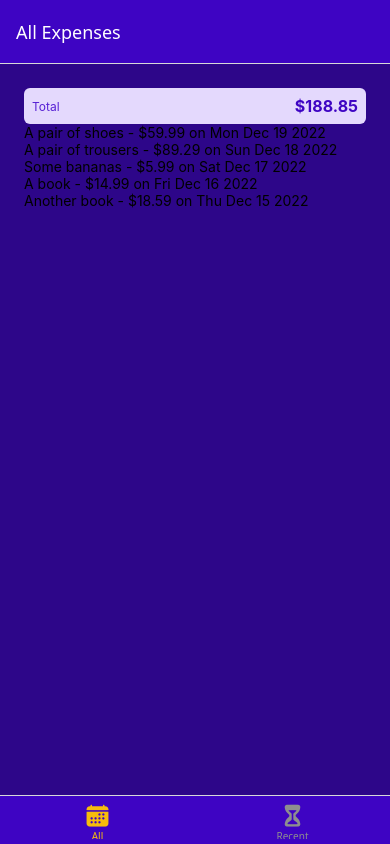
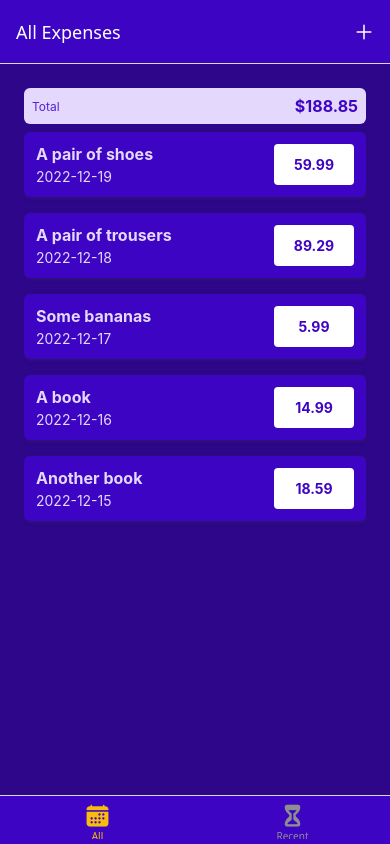
Before and after one commit to SarthakJain23/Expense-Management-RN, a React Native app: screen /AllExpenses in a window 390 px wide. Built offline with nearby package versions, Linux system fonts and the light colour scheme.

Commit message:
feat: enhance ExpenseCard with navigation and styling; add IconButton component; update ManageExpenseScreen for editing functionality

```diff
--- a/components/ExpenseCard.tsx
+++ b/components/ExpenseCard.tsx
@@ -1,17 +1,82 @@
-import { Text } from "react-native";
-import { Expense } from "../configs/types";
+import { useNavigation } from "@react-navigation/native";
+import { NativeStackNavigationProp } from "@react-navigation/native-stack";
+import { Pressable, StyleSheet, Text, View } from "react-native";
+import { Expense, RootStackParamList } from "../configs/types";
+import { GlobalStyles } from "../constants/styles";
+import { getFormattedDate } from "../util/date";
 
 interface ExpenseCardProps {
   expense: Expense;
 }
 
 const ExpenseCard: React.FC<ExpenseCardProps> = ({ expense }) => {
+  const navigation =
+    useNavigation<NativeStackNavigationProp<RootStackParamList>>();
+
+  const handlePress = () => {
+    navigation.navigate("ManageExpense", {
+      expenseId: expense.id,
+    });
+  };
+
   return (
-    <Text>
-      {expense.description} - ${expense.amount.toFixed(2)} on{" "}
-      {expense.date.toDateString()}
-    </Text>
+    <Pressable
+      onPress={handlePress}
+      style={({ pressed }) => pressed && styles.pressed}
+    >
+      <View style={styles.card}>
+        <View>
+          <Text style={[styles.textBase, styles.description]}>
+            {expense.description}
+          </Text>
+          <Text style={styles.textBase}>{getFormattedDate(expense.date)}</Text>
+        </View>
+        <View style={styles.amountContainer}>
+          <Text style={styles.amount}>{expense.amount.toFixed(2)}</Text>
+        </View>
+      </View>
+    </Pressable>
   );
 };
 
+const styles = StyleSheet.create({
+  pressed: {
+    opacity: 0.75,
+  },
+  card: {
+    padding: 12,
+    marginVertical: 8,
+    backgroundColor: GlobalStyles.colors.primary500,
+    flexDirection: "row",
+    justifyContent: "space-between",
+    borderRadius: 6,
+    elevation: 3,
+    shadowColor: GlobalStyles.colors.gray500,
+    shadowRadius: 4,
+    shadowOffset: { width: 1, height: 1 },
+    shadowOpacity: 0.4,
+  },
+  textBase: {
+    color: GlobalStyles.colors.primary50,
+  },
+  description: {
+    fontSize: 16,
+    marginBottom: 4,
+    fontWeight: "bold",
+  },
+  amountContainer: {
+    paddingHorizontal: 12,
+    paddingVertical: 4,
+    backgroundColor: "white",
+    justifyContent: "center",
+    alignItems: "center",
+    borderRadius: 4,
+    minWidth: 80,
+  },
+  amount: {
+    color: GlobalStyles.colors.primary500,
+    fontWeight: "bold",
+  },
+});
+
 export default ExpenseCard;
--- a/components/ExpensesOutput/ExpensesOutput.tsx
+++ b/components/ExpensesOutput/ExpensesOutput.tsx
@@ -24,7 +24,9 @@
 const styles = StyleSheet.create({
   container: {
     flex: 1,
-    padding: 24,
+    paddingHorizontal: 24,
+    paddingTop: 24,
+    paddingBottom: 0,
     backgroundColor: GlobalStyles.colors.primary700,
   },
 });
--- /dev/null
+++ b/components/UI/IconButton.tsx
@@ -0,0 +1,42 @@
+import { Ionicons } from "@expo/vector-icons";
+import React from "react";
+import { Pressable, StyleSheet, View } from "react-native";
+
+interface IconButtonProps {
+  iconName: keyof typeof Ionicons.glyphMap;
+  size: number;
+  color: string;
+  onPress: () => void;
+}
+
+const IconButton: React.FC<IconButtonProps> = ({
+  iconName,
+  size,
+  color,
+  onPress,
+}) => {
+  return (
+    <Pressable
+      onPress={onPress}
+      style={({ pressed }) => pressed && styles.pressed}
+    >
+      <View style={styles.buttonContainer}>
+        <Ionicons name={iconName} size={size} color={color} />
+      </View>
+    </Pressable>
+  );
+};
+
+const styles = StyleSheet.create({
+  buttonContainer: {
+    borderRadius: 24,
+    padding: 6,
+    marginHorizontal: 8,
+    marginVertical: 2,
+  },
+  pressed: {
+    opacity: 0.75,
+  },
+});
+
+export default IconButton;
--- a/navigators/BottomTabNavigator.tsx
+++ b/navigators/BottomTabNavigator.tsx
@@ -1,20 +1,42 @@
 import { Ionicons } from "@expo/vector-icons";
-import { createBottomTabNavigator } from "@react-navigation/bottom-tabs";
+import {
+  BottomTabNavigationProp,
+  createBottomTabNavigator,
+} from "@react-navigation/bottom-tabs";
+import { CompositeNavigationProp } from "@react-navigation/native";
+import { NativeStackNavigationProp } from "@react-navigation/native-stack";
+import IconButton from "../components/UI/IconButton";
+import { BottomTabParamList, RootStackParamList } from "../configs/types";
 import { GlobalStyles } from "../constants/styles";
 import AllExpenseScreen from "../screens/AllExpenseScreen";
 import RecentExpenseScreen from "../screens/RecentExpenseScreen";
 
-const BottomTab = createBottomTabNavigator();
+const BottomTab = createBottomTabNavigator<BottomTabParamList>();
+
+type NavigationProp = CompositeNavigationProp<
+  BottomTabNavigationProp<BottomTabParamList>,
+  NativeStackNavigationProp<RootStackParamList>
+>;
 
 const BottomTabNavigator: React.FC = () => {
   return (
     <BottomTab.Navigator
-      screenOptions={{
+      screenOptions={({ navigation }) => ({
         headerStyle: { backgroundColor: GlobalStyles.colors.primary500 },
         headerTintColor: "white",
         tabBarStyle: { backgroundColor: GlobalStyles.colors.primary500 },
         tabBarActiveTintColor: GlobalStyles.colors.accent500,
-      }}
+        headerRight: ({ tintColor }) => (
+          <IconButton
+            iconName="add"
+            size={24}
+            color={tintColor || "white"}
+            onPress={() =>
+              (navigation as NavigationProp).navigate("ManageExpense")
+            }
+          />
+        ),
+      })}
     >
       <BottomTab.Screen
         name="AllExpenses"
--- a/navigators/StackNavigator.tsx
+++ b/navigators/StackNavigator.tsx
@@ -1,18 +1,38 @@
 import { createNativeStackNavigator } from "@react-navigation/native-stack";
+import { RootStackParamList } from "../configs/types";
+import { GlobalStyles } from "../constants/styles";
 import ManageExpenseScreen from "../screens/ManageExpenseScreen";
 import BottomTabNavigator from "./BottomTabNavigator";
 
-const Stack = createNativeStackNavigator();
+const Stack = createNativeStackNavigator<RootStackParamList>();
 
 const StackNavigator: React.FC = () => {
   return (
-    <Stack.Navigator initialRouteName="ExpensesOverview">
+    <Stack.Navigator
+      initialRouteName="ExpensesOverview"
+      screenOptions={{
+        headerStyle: { backgroundColor: GlobalStyles.colors.primary500 },
+        headerTintColor: "white",
+      }}
+    >
       <Stack.Screen
         name="ExpensesOverview"
         component={BottomTabNavigator}
         options={{ headerShown: false }}
       />
-      <Stack.Screen name="ManageExpense" component={ManageExpenseScreen} />
+      <Stack.Screen
+        name="ManageExpense"
+        component={ManageExpenseScreen}
+        options={({ route }) => {
+          const { expenseId } = route.params || {};
+          const isEditing = Boolean(expenseId);
+
+          return {
+            presentation: "modal",
+            headerTitle: isEditing ? "Edit Expense" : "Add Expense",
+          };
+        }}
+      />
     </Stack.Navigator>
   );
 };
--- a/screens/ManageExpenseScreen.tsx
+++ b/screens/ManageExpenseScreen.tsx
@@ -1,7 +1,46 @@
-import { Text } from "react-native";
+import { NativeStackScreenProps } from "@react-navigation/native-stack";
+import { StyleSheet, View } from "react-native";
+import IconButton from "../components/UI/IconButton";
+import { RootStackParamList } from "../configs/types";
+import { GlobalStyles } from "../constants/styles";
 
-const ManageExpenseScreen: React.FC = () => {
-  return <Text>Manage Expense Screen</Text>;
+type Props = NativeStackScreenProps<RootStackParamList, "ManageExpense">;
+
+const ManageExpenseScreen: React.FC<Props> = ({ route, navigation }) => {
+  const { expenseId } = route.params || {};
+  const isEditing = Boolean(expenseId);
+
+  const deleteExpenseHandler = () => {};
+
+  return (
+    <View style={styles.container}>
+      {isEditing && (
+        <View style={styles.deleteContainer}>
+          <IconButton
+            iconName="trash"
+            color={GlobalStyles.colors.error500}
+            size={36}
+            onPress={deleteExpenseHandler}
+          />
+        </View>
+      )}
+    </View>
+  );
 };
 
+const styles = StyleSheet.create({
+  container: {
+    flex: 1,
+    padding: 24,
+    backgroundColor: GlobalStyles.colors.primary800,
+  },
+  deleteContainer: {
+    marginTop: 16,
+    paddingTop: 8,
+    borderTopWidth: 2,
+    borderTopColor: GlobalStyles.colors.primary200,
+    alignItems: "center",
+  },
+});
+
 export default ManageExpenseScreen;
--- /dev/null
+++ b/util/date.ts
@@ -0,0 +1,6 @@
+export const getFormattedDate = (date: Date): string => {
+  const year = date.getFullYear();
+  const month = (date.getMonth() + 1).toString().padStart(2, "0");
+  const day = date.getDate().toString().padStart(2, "0");
+  return `${year}-${month}-${day}`;
+};
```
Also changed, not shown: configs/types.ts (+12 -0 lines).
